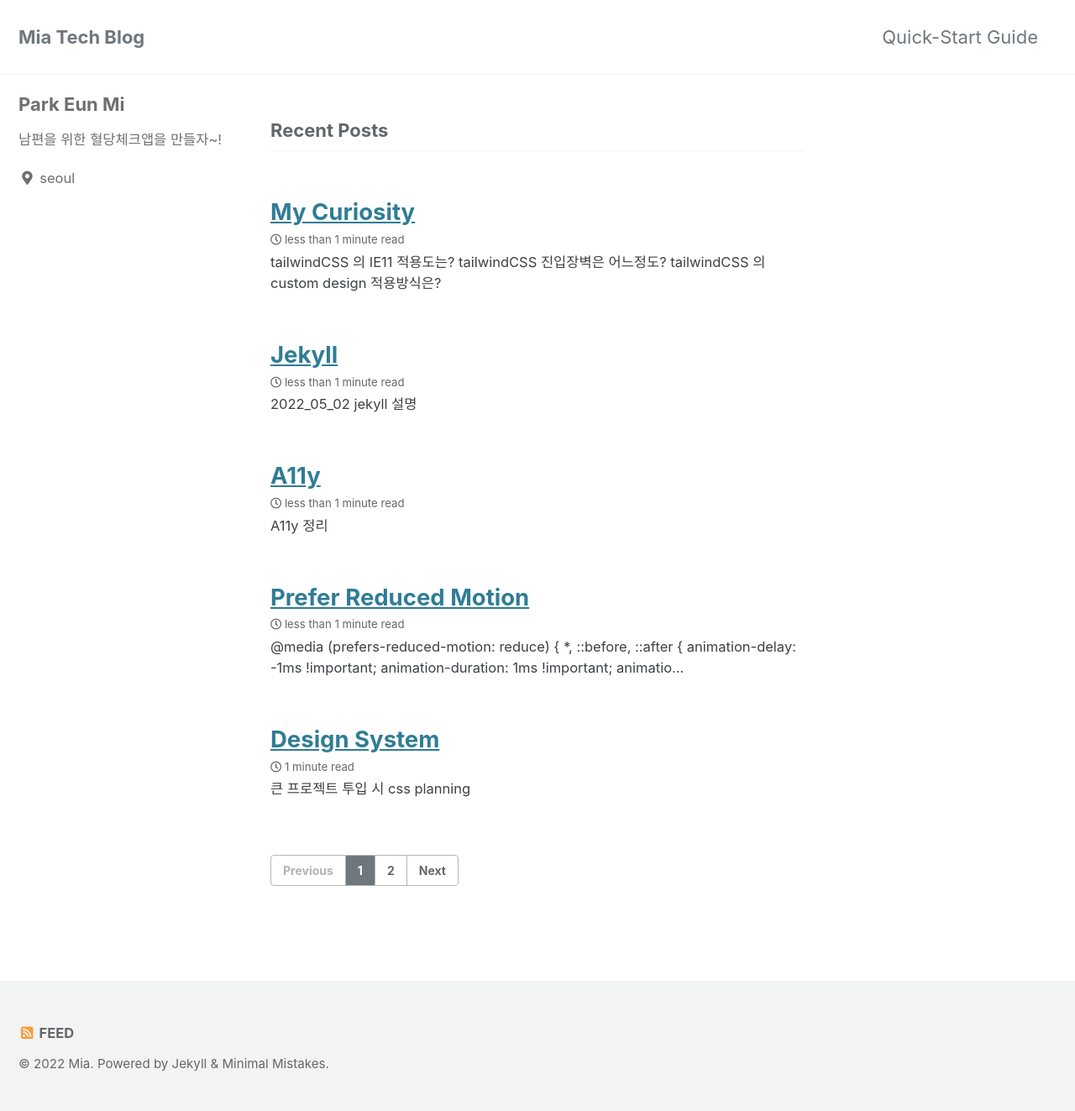
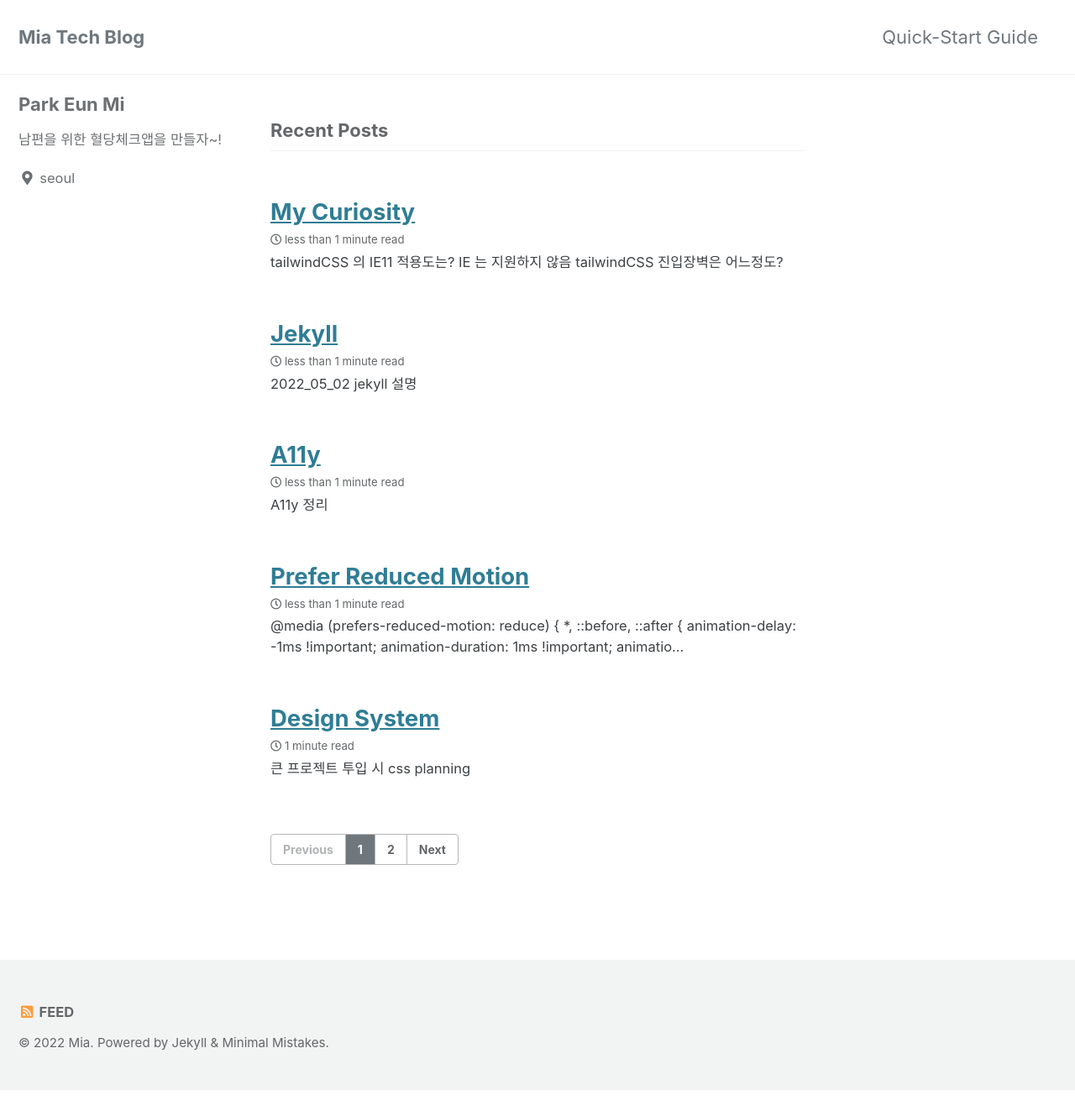
Before and after one commit to eunmipark-1/mia_blog, a Jekyll site: the page built from index.html, in a window 1280 px wide. Shown: the whole page at 84% size. Built offline with Jekyll 4.4.1, drawn with Linux system fonts in a browser that asks for light colours; cached includes are drawn as plain includes; the list of posts is cut into pages by our own code; after the commit the page ends 1298 px from its top, so only the background shows below that.

Commit message:
may 13 first add

```diff
--- a/_posts/2022-05-12-my-curiosity.md
+++ b/_posts/2022-05-12-my-curiosity.md
@@ -1,3 +1,5 @@
 1. tailwindCSS 의 IE11 적용도는?
+   - IE 는 지원하지 않음
 2. tailwindCSS 진입장벽은 어느정도?
+
 3. tailwindCSS 의 custom design 적용방식은?
```
Also changed, not shown: _posts/2021-05-11-designSystem.md (+1 -1 lines).
